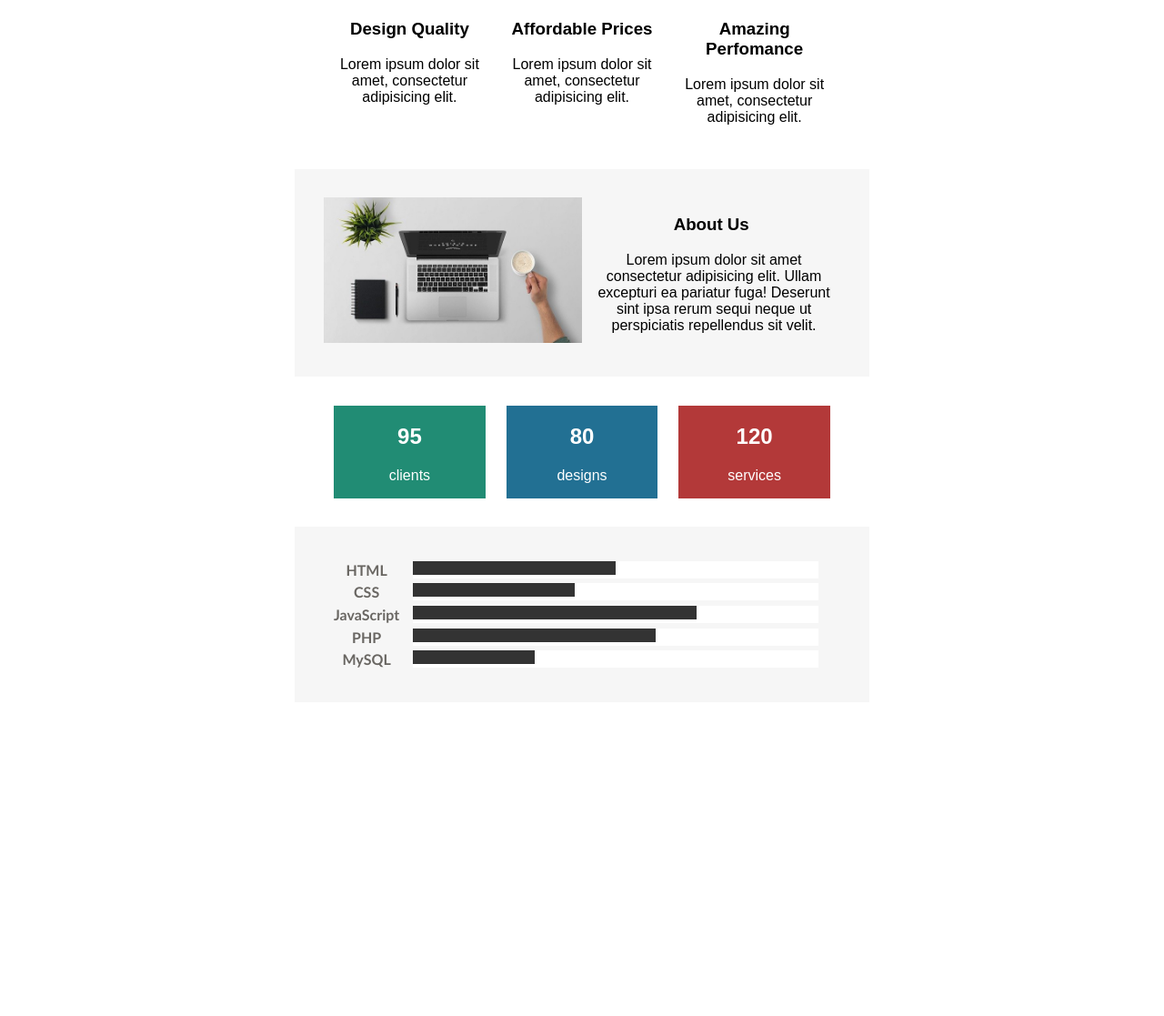
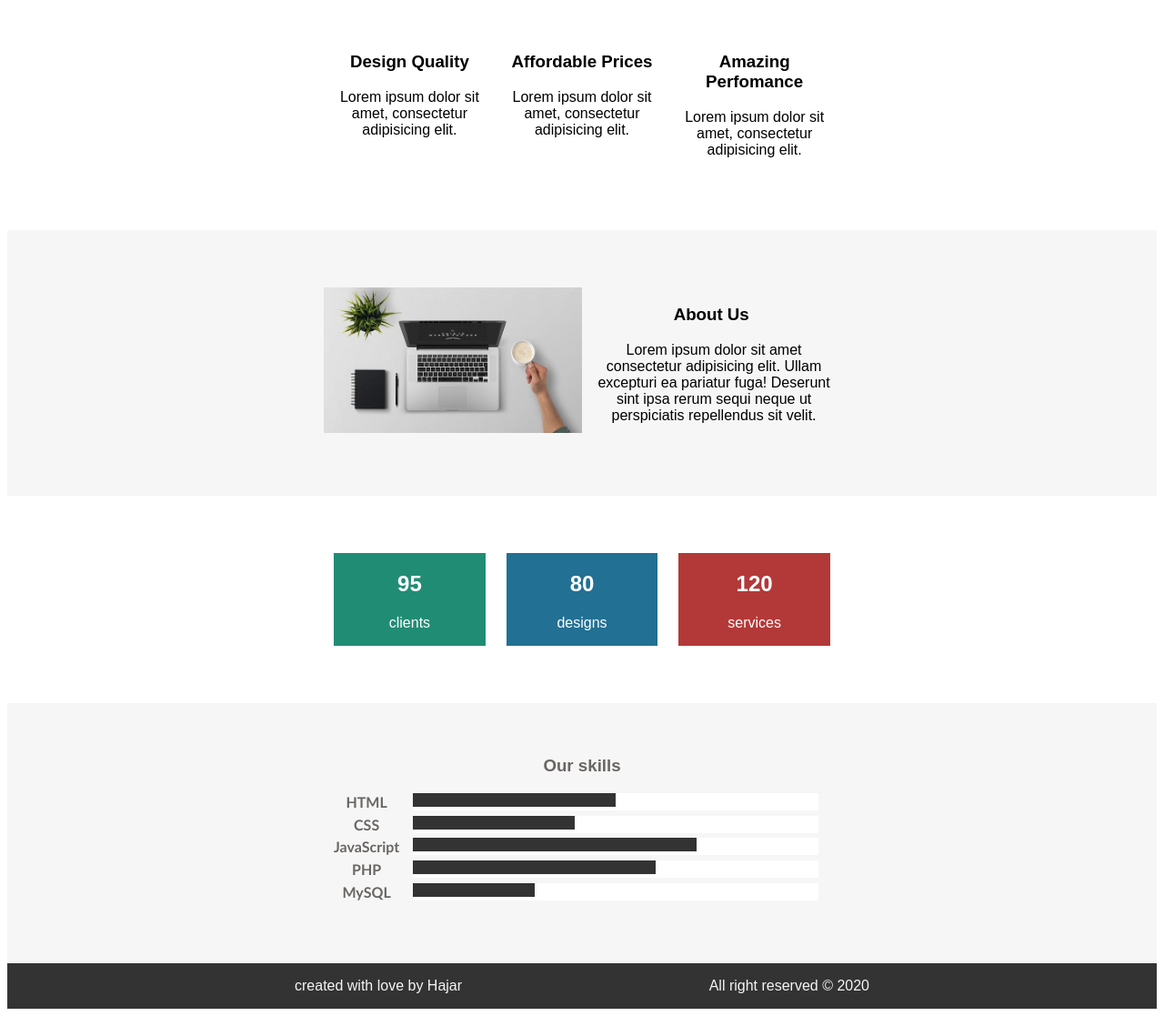
Before and after one commit to hajaraitel/landing_page_design_company, a plain HTML site: page index.html in a window 1280 px wide. Shown: the part 334-1451 px from the top of the page at 91% size. Before the commit the page ends 1114 px from the top, so only its background shows below. Drawn offline with Linux system fonts and the light colour scheme.

Commit message:
added footer and aligned the header

```diff
--- a/css/style.css
+++ b/css/style.css
@@ -3,12 +3,24 @@
 }
 
 main{
+    text-align: center;
+}
+
+.centered{
     width: 50%;
-    margin: 0 auto;
+    margin:0 auto;
+}
+
+.brand{
+    font-weight: bold;
+    /*display: inline-block;*/
+    float: left;
+    position: relative;
+    margin: 15px 0px;
 }
 
 nav{
-
+    float: right;
 }
 
 ul{
@@ -17,18 +29,20 @@ ul{
     width: 100%;
 }
 
- li{
+li{
     list-style-type: none;
     margin: 1%;
  }
 
-li a{
+a{
     text-decoration: none;
     color : black;
 }
 
 .theme-grey{
+    clear: both;
     background-color: #F6F6F6;
+
 }
 
 section{
@@ -36,7 +50,7 @@ section{
     padding: 5%;
 }
 
-.features{
+.features .centered{
     display:flex;
     flex-direction: row;
 }
@@ -64,7 +78,7 @@ img{
     margin-left: 2%;
 }
 
-.statistics{
+.statistics .centered{
     display: flex;
     flex-direction: row;
     justify-content: center;
@@ -140,3 +154,22 @@ img{
 .progress-60{
     width: 60%;
 }
+
+.progress-bar-header{
+    color: #696662;
+    margin-top: -5px;
+}
+
+footer{
+    background-color: #333333;
+    color: whitesmoke;
+
+}
+
+
+
+footer .centered{
+    display: flex;
+    flex-direction: row;
+    justify-content: space-between;
+}
--- a/index.html
+++ b/index.html
@@ -7,8 +7,9 @@
     </head>
     <body>
         <main>
+            <header class="centered">
+                <div class="brand"><a href="#">WDesign</a></div>
                 <nav>
-                <h5>WDesign</h5>
                     <ul>
                         <li><a href="#">Home</a></li>
                         <li><a href="#">About</a></li>
@@ -16,13 +17,16 @@
                         <li><a href="#">Contact Us</a></li>
                     </ul>
                 </nav>
-
+            </header>
             <section class="theme-grey">
+                <div class="centered">
                 <h1>Welcome to our services</h1>
                 <p>Lorem ipsum dolor sit amet, consectetur adipisicing elit. Iusto debitis nemo cumque odit.</p>
+                </div>
             </section>
 
             <section class="features">
+                <div class="centered">
                     <div class="feature">
                         <h3>Design Quality</h3>
                         <p>Lorem ipsum dolor sit amet, consectetur adipisicing elit.</p>
@@ -35,17 +39,21 @@
                         <h3>Amazing Perfomance</h3>
                         <p>Lorem ipsum dolor sit amet, consectetur adipisicing elit.</p>
                     </div>
+                </div>
             </section>
 
             <section class="theme-grey about-us-container">
+                <div class="centered">
                     <img src="img/laptop-1209008_640.jpg" alt="desk">
                     <div class="about-us">
                         <h3>About Us</h3>
                         <p>Lorem ipsum dolor sit amet consectetur adipisicing elit. Ullam excepturi ea pariatur fuga! Deserunt sint ipsa rerum sequi neque ut perspiciatis repellendus sit velit.</p>
                     </div>
+                </div>
             </section>
 
             <section class="statistics">
+                <div class="centered">
                     <div class="statistic green">
                         <h2>95</h2>
                         <p>clients</p>
@@ -58,9 +66,12 @@
                         <h2>120</h2>
                         <p>services</p>
                     </div>
+                </div>
             </section>
 
             <section class="theme-grey">
+                <div class="centered">
+                    <h3 class="progress-bar-header">Our skills</h3>
                     <div class="progress-bar">
                         <div class="progress-bar-title">HTML</div>
                         <div class="progress-bar-border">
@@ -91,7 +102,15 @@
                             <div class="progress-bar-filling progress-30"></div>
                         </div>
                     </div>
+                </div>
             </section>
+
         </main>
+        <footer>
+            <div class="centered">
+                <p>created with love by Hajar</p>
+                <p>All right reserved &copy; 2020</p>
+            </div>
+        </footer>
     </body>
 </html>
```
Lines whose indentation alone changed are shown as unchanged.
